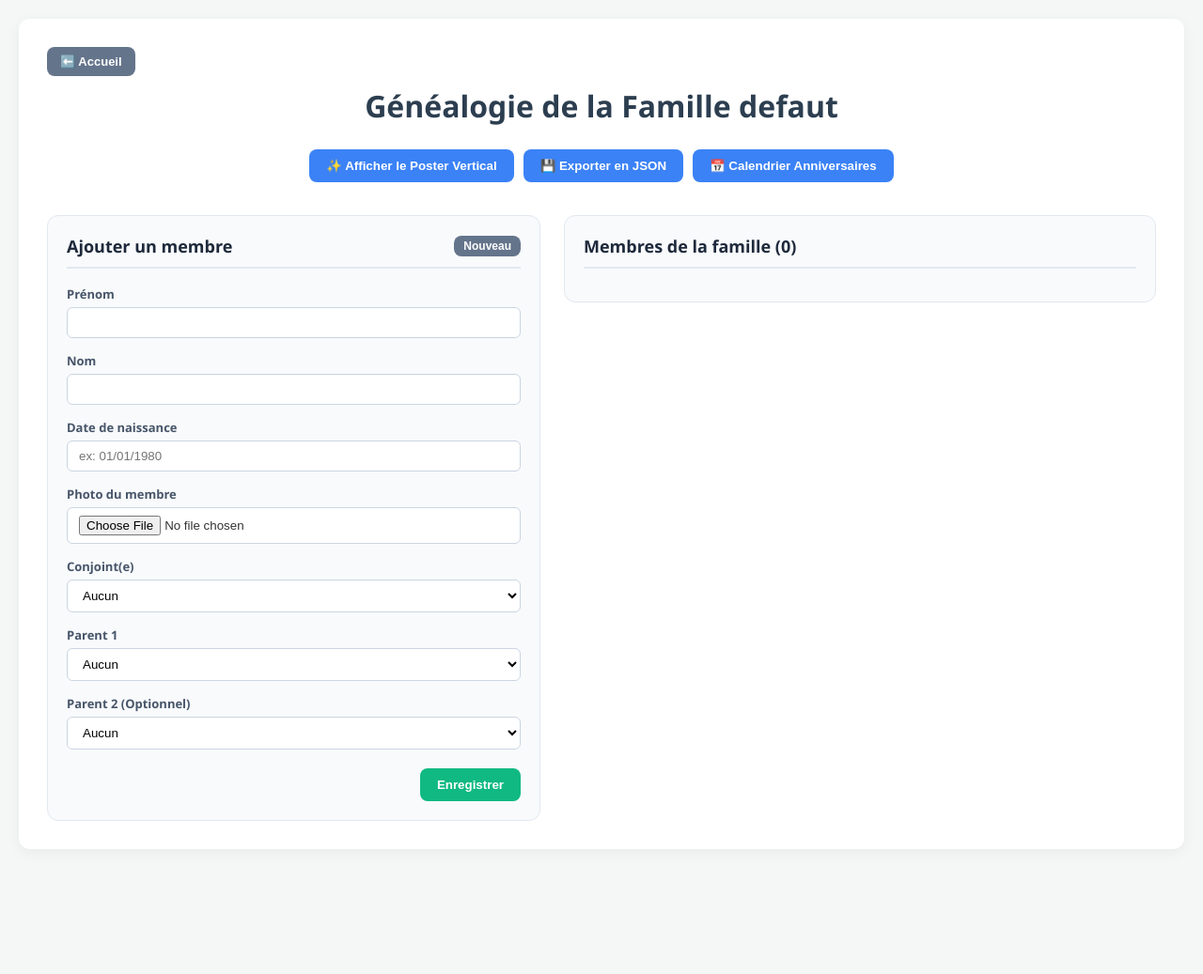
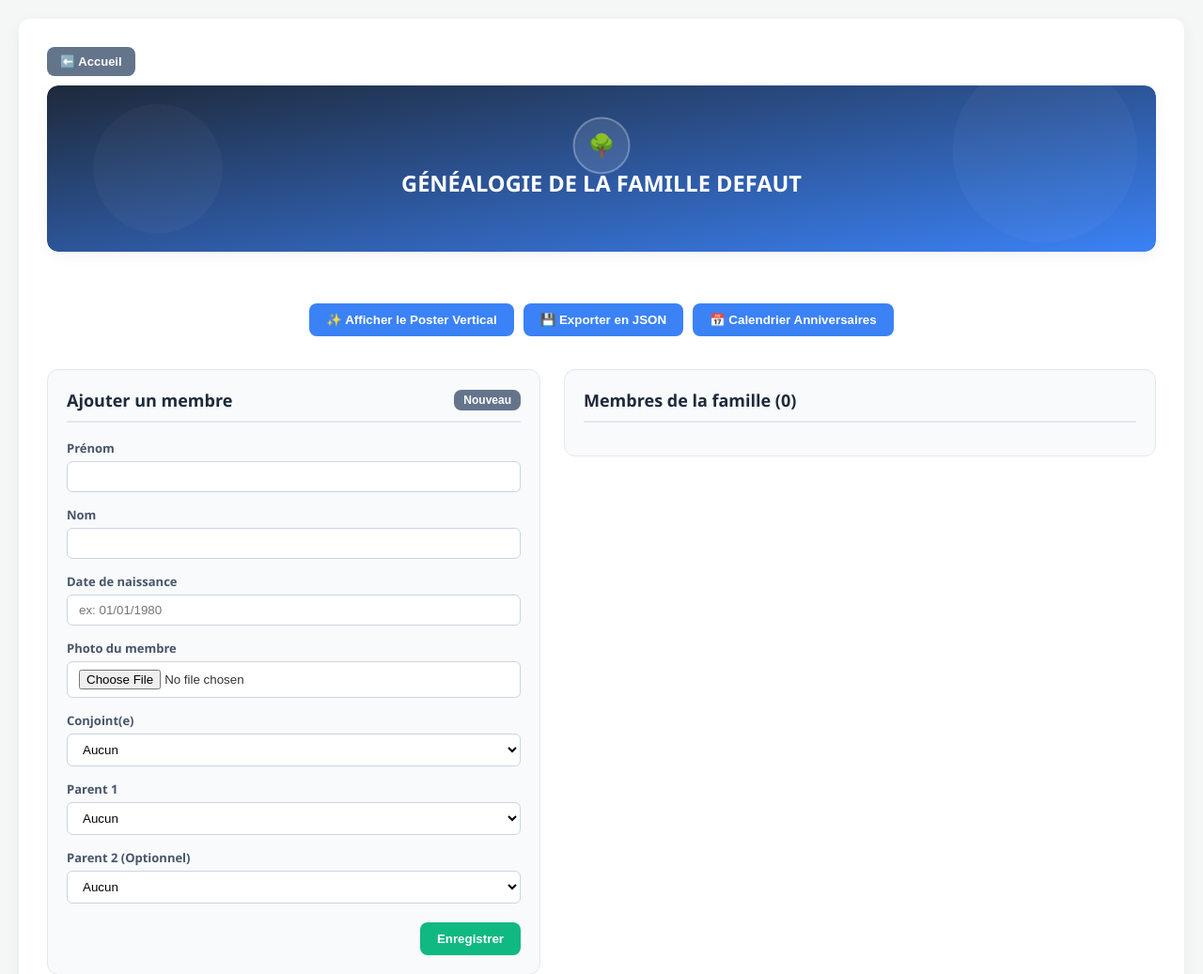
Before and after one commit to Mintaka44/family, a plain HTML site: page famille.html in a window 1280 px wide. Shown: the top 1037 px of the page at 94% size. Before the commit the page ends 924 px from the top, so only its background shows below. Drawn offline with nearby package versions, Linux system fonts and the light colour scheme.

Commit message:
Update famille.html

```diff
--- a/famille.html
+++ b/famille.html
@@ -248,7 +248,8 @@
 			<button class="btn-action" style="background-color: #64748b; padding: 8px 14px; font-size: 13px;" onclick="retourAccueil()">⬅️ Accueil</button>
 		</div>
 
-		<h1 id="titre-famille" style="margin-top: 0; margin-bottom: 25px;">Généalogie de la Famille</h1>
+		<div id="bandeau-famille-container"></div>
+		<h1 id="titre-famille" style="margin-top: 0; margin-bottom: 25px;"></h1>
 
 		<div class="actions-bar">
 			<div class="actions-left" style="width: 100%; justify-content: center; gap: 10px; flex-wrap: wrap;">
@@ -383,14 +384,48 @@
         let modeVueActuelle = 'liste';
 
         function mettreAJourTitre() {
-            document.getElementById('titre-famille').innerText = `Généalogie de la Famille ${famille.nomFamille}`;
+            document.getElementById('titre-famille').innerText = ``;
         }
+
+		function afficherBandeauFamille() {
+			const container = document.getElementById('bandeau-famille-container');
+			if (!container) return;
+
+			const nomFamille = famille.nomFamille ? famille.nomFamille.toUpperCase() : 'FAMILLE';
+
+			container.innerHTML = `
+				<svg viewBox="0 0 1200 180" width="100%" style="border-radius: 12px; box-shadow: 0 4px 15px rgba(0,0,0,0.05); margin-bottom: 25px;">
+					<defs>
+						<linearGradient id="bg-grad" x1="0%" y1="0%" x2="100%" y2="100%">
+							<stop offset="0%" stop-color="#1e293b" />
+							<stop offset="100%" stop-color="#3b82f6" />
+						</linearGradient>
+					</defs>
+					<rect width="1200" height="180" fill="url(#bg-grad)" rx="12" />
+
+					<!-- Éléments décoratifs en arrière-plan -->
+					<circle cx="120" cy="90" r="70" fill="rgba(255,255,255,0.03)" />
+					<circle cx="1080" cy="70" r="100" fill="rgba(255,255,255,0.03)" />
+
+					<!-- Icône centrale -->
+					<g transform="translate(560, 25)">
+						<circle cx="40" cy="40" r="30" fill="rgba(255,255,255,0.1)" stroke="rgba(255,255,255,0.3)" stroke-width="2"/>
+						<text x="40" y="48" font-size="24" text-anchor="middle">🌳</text>
+					</g>
+
+					<!-- Textes dynamiques -->
+					<text x="600" y="115" font-family="'Segoe UI', Tahoma, sans-serif" font-size="24" font-weight="bold" fill="#ffffff" text-anchor="middle">GÉNÉALOGIE DE LA FAMILLE ${nomFamille}</text>
+					<text x="600" y="142" font-family="'Segoe UI', Tahoma, sans-serif" font-size="13" fill="#94a3b8" text-anchor="middle"></text>
+				</svg>
+			`;
+		}
 
         function retourAccueil() {
             window.location.href = 'https://mintaka44.github.io/family/index.html';
         }
 
         function sauvegarderStockage() {
+			famille.derniereModification = new Date().toISOString(); // Enregistre la date/heure actuelle au format ISO
             try {
                 localStorage.setItem(storageKey, JSON.stringify(famille));
             } catch (e) {
@@ -819,6 +854,7 @@
 
         window.onload = function() {
             rafraichirInterfaceListe();
+			afficherBandeauFamille();
         };
 
 		// Ouvrir et calculer le calendrier chronologique des anniversaires
```
